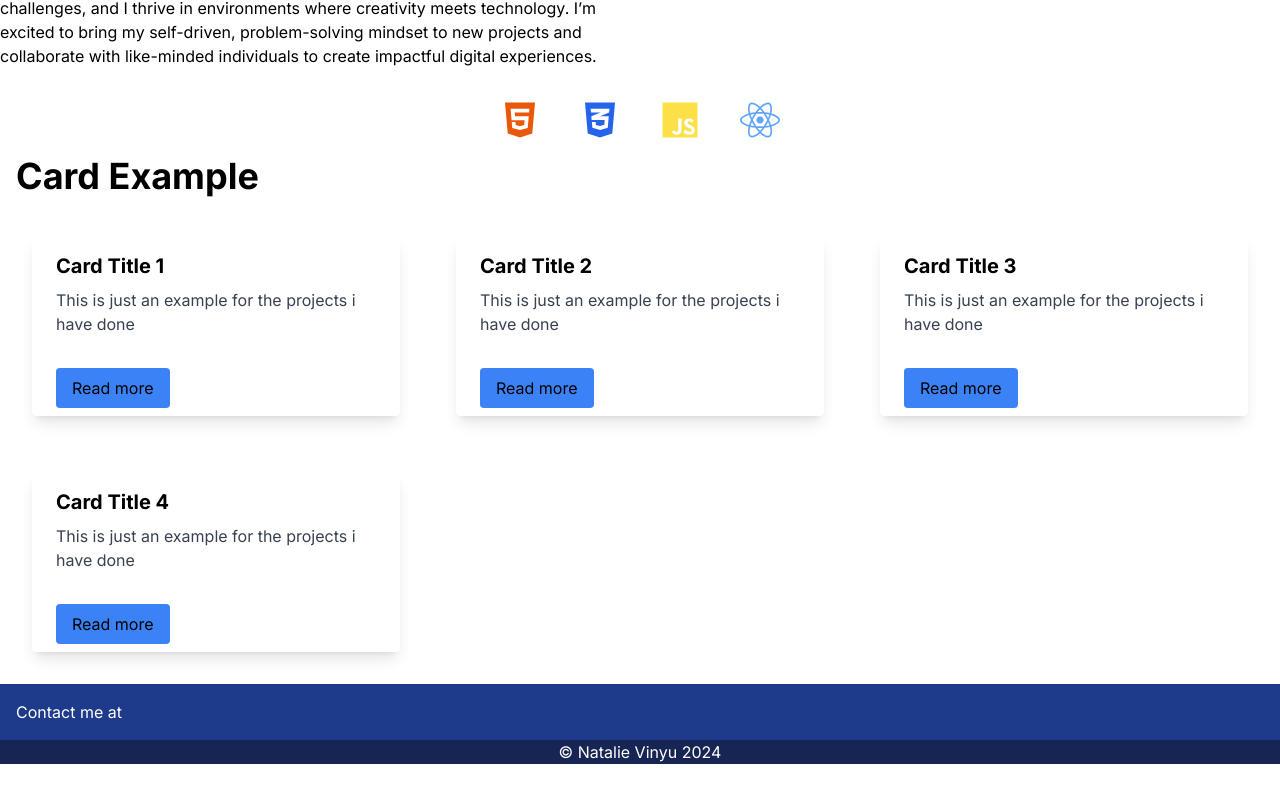
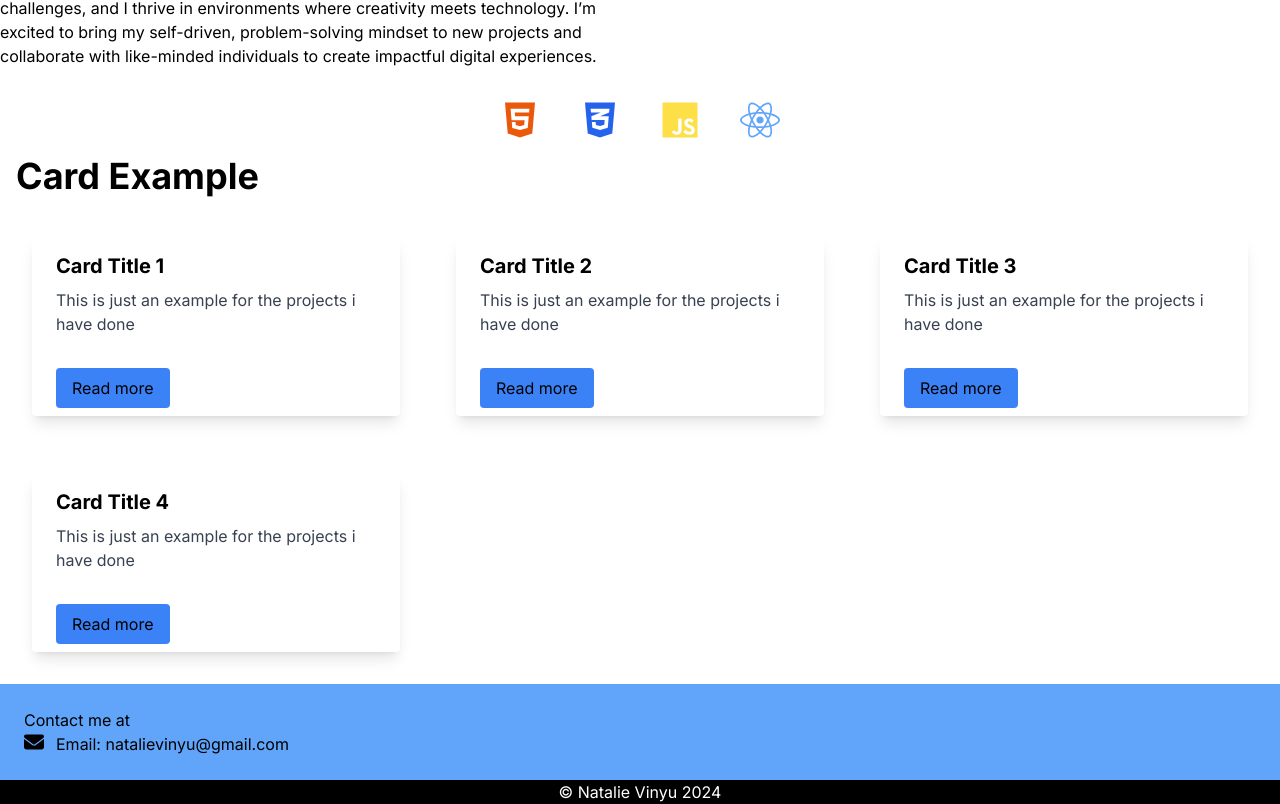
Before and after one commit to NatalieVinyu/my-portfolio-website, a Next.js app in the folder my-portfolio-website/: page / in a window 1280 px wide. Shown: the part 964-1768 px from the top of the page. Before the commit the page ends 1728 px from the top, so only its background shows below. Built offline with nearby package versions, Linux system fonts and the light colour scheme.

Commit message:
email icon

```diff
--- a/my-portfolio-website/app/contact/page.jsx
+++ b/my-portfolio-website/app/contact/page.jsx
@@ -1,19 +1,23 @@
 import React from 'react';
 import { FontAwesomeIcon } from '@fortawesome/react-fontawesome';
-import { faenvelope  } from '@fortawesome/free-brands-svg-icons';
+import { faEnvelope } from '@fortawesome/free-solid-svg-icons';
 
-const contact = () => {
+const Contact = () => {
   return (
-    <div id='contact' className='bg-blue-900 p-4'>
+    <div id='contact' className='bg-blue-400 text-black p-6'>
       <h1>Contact me at</h1>
         <div className='grid grid-cols-1'>
-        <FontAwesomeIcon
-            icon={faenvelope}
-            className='w-10 h-10 hover:w-15 h-15'
-          />
+          <div className='flex'>
+            <FontAwesomeIcon
+            icon={faEnvelope}
+            className='w-5 h-5'
+            />
+            <p className='ml-3'>Email: natalievinyu@gmail.com</p>
+          </div>
+
         </div>
     </div>
   )
 }
 
-export default contact;
+export default Contact;
--- a/my-portfolio-website/app/footer/page.jsx
+++ b/my-portfolio-website/app/footer/page.jsx
@@ -5,7 +5,7 @@ const footer = () => {
   return (
     <div className='text-white'>
       <Contact />
-      <div className='flex justify-center bg-blue-950'>
+      <div className='flex justify-center bg-black'>
         © Natalie Vinyu 2024
       </div>
     </div>
```
